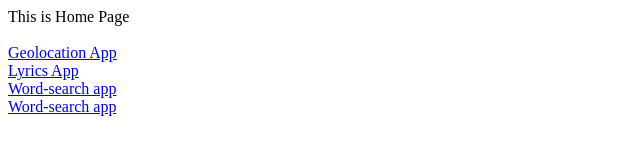
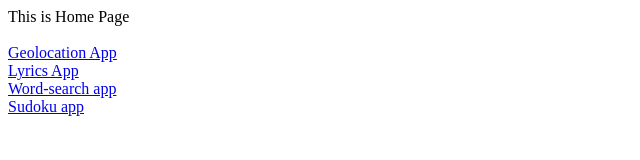
Before and after one commit to RashYash/static-html, a plain HTML site: page index.html in a window 1280 px wide. Shown: the full height of the page, 0-640 px from the left. Drawn offline with Linux system fonts and the light colour scheme.

Commit message:
Fix link text for Sudoku app in index.html

```diff
--- a/index.html
+++ b/index.html
@@ -4,4 +4,4 @@
 <a href="./geolocation/geolocation.html">Geolocation App</a><br>
 <a href="./lyrics-play/lyrics-play.html">Lyrics App</a><br>
 <a href="./word-search/word-search.html">Word-search app</a><br>
-<a href="./sudoku/sudoku-1.html">Word-search app</a>
+<a href="./sudoku/sudoku-1.html">Sudoku app</a>
```
